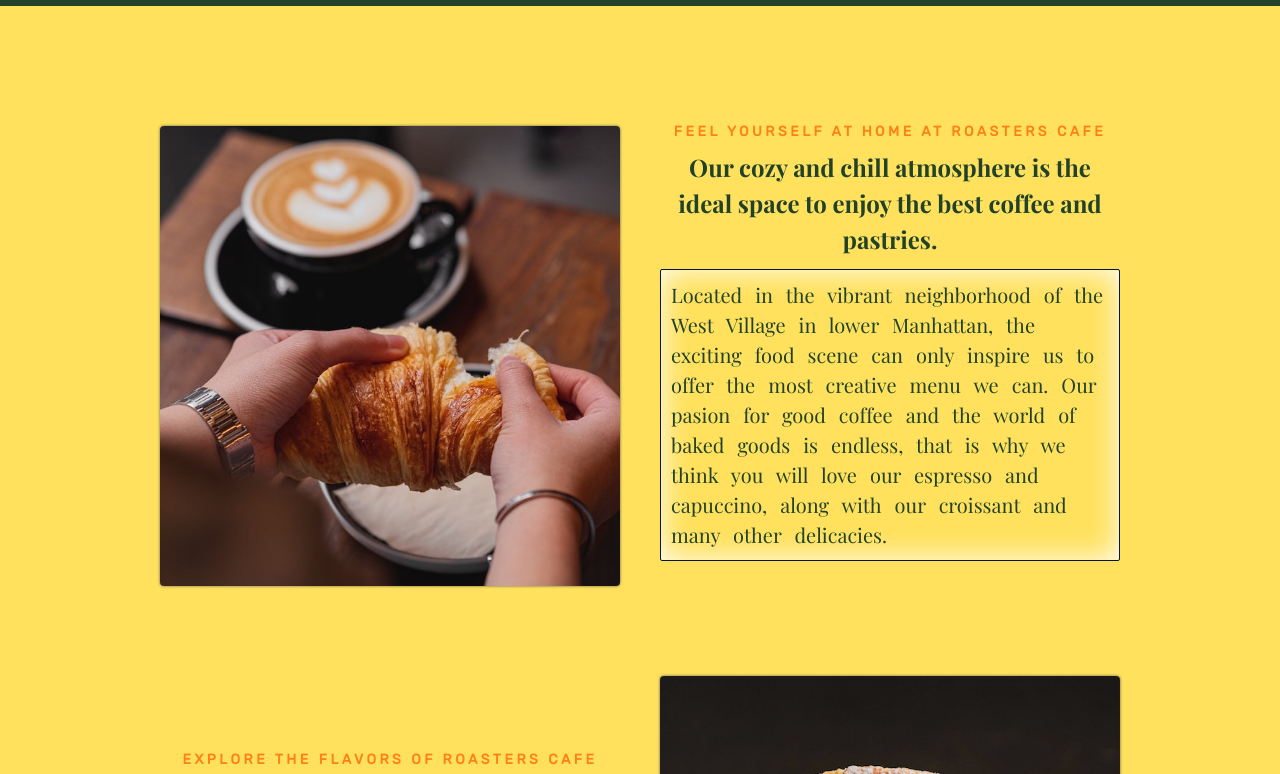
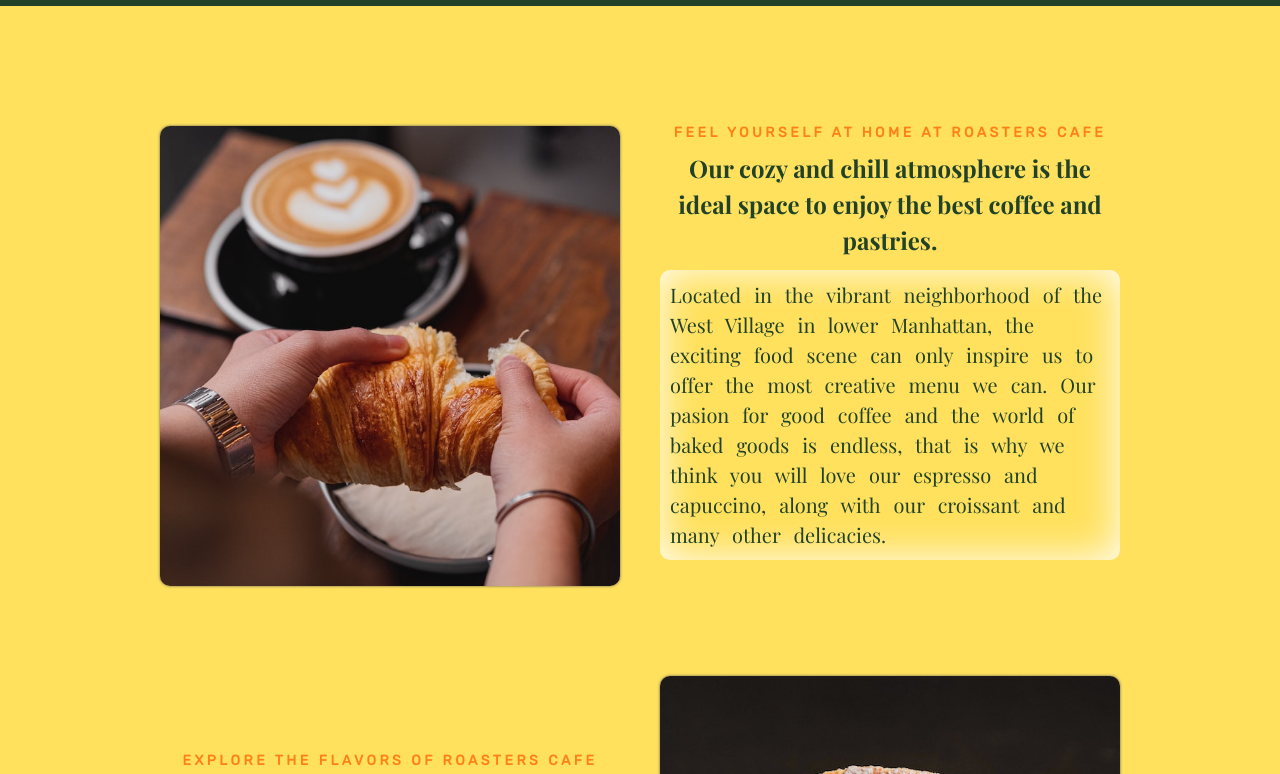
Before and after one commit to manufinozzi/roasters-cafe-project, a plain HTML site: page index.html in a window 1280 px wide. Shown: the part 800-1574 px from the top of the page. Drawn offline with nearby package versions, Linux system fonts and the light colour scheme.

Commit message:
Made changes to main section: rounded borders for images and paragraphs

```diff
--- a/styles.css
+++ b/styles.css
@@ -141,9 +141,9 @@ body {
 }
 
 .menu-item-p {
-  border: 1px solid var(--clr-neutral-900);
-  border-radius: 2px;
-  box-shadow: inset 0 0 30px white;
+  border: 0;
+  border-radius: 10px;
+  box-shadow: inset 0 0 40px white;
   word-spacing: .4em;
   padding: .5em;
 }
@@ -362,7 +362,7 @@ body {
 
 .menu-item-img {
   margin: 2em auto .5em;
-  border-radius: 4px;
+  border-radius: 10px;
 }
 
 .form-container {
```
